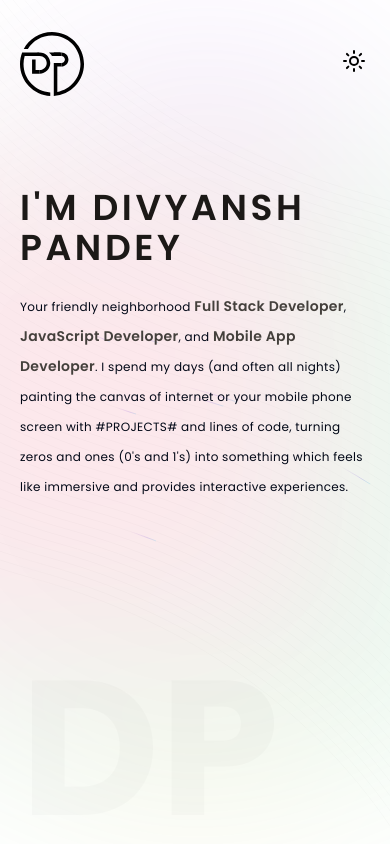
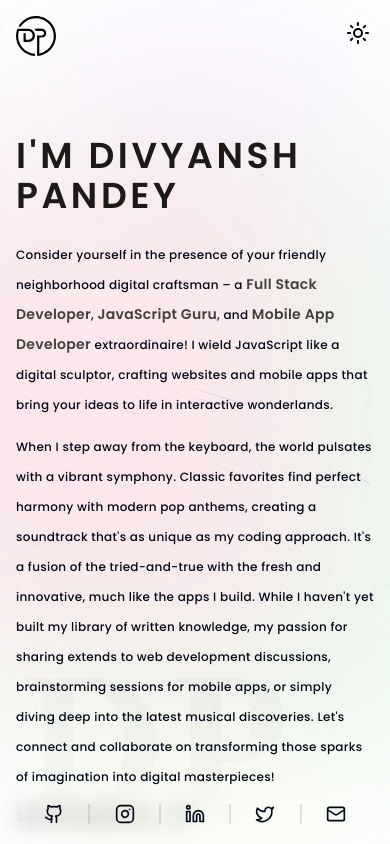
Before and after one commit to inevitableDivu/portfolio, a Next.js app: page / in a window 390 px wide. Built offline with nearby package versions, Linux system fonts and the light colour scheme.

Commit message:
Fix: responsiveness and added social buttons

```diff
--- a/app/globals.css
+++ b/app/globals.css
@@ -75,18 +75,16 @@
   }
 }
 
-@media (min-width: 768px) {
-  ::-webkit-scrollbar {
-      @apply w-2;
-    }
+::-webkit-scrollbar {
+  @apply w-2 hidden md:block;
+}
 
-    ::-webkit-scrollbar-thumb {
-      @apply bg-gray-600;
-    }
+::-webkit-scrollbar-thumb {
+  @apply bg-gray-600 rounded-full;
+}
 
-    ::-webkit-scrollbar-track {
-      @apply bg-gray-300;
-    }
+::-webkit-scrollbar-track {
+  @apply bg-gray-300 rounded-full;
 }
 
 *::selection {
--- a/app/layout.tsx
+++ b/app/layout.tsx
@@ -37,12 +37,12 @@ export default function RootLayout({
 				suppressHydrationWarning
 			>
 				{styles.background === "boxes" && (
-					<div className="absolute inset-0 w-full h-full bg-slate-600/50 z-20 [mask-image:radial-gradient(transparent,white)] pointer-events-none" />
+					<div className="absolute inset-0 w-full h-full bg-slate-600/50 z-20 [mask-image:radial-gradient(transparent,white)] dark:[mask-image:radial-gradient(transparent,black)] pointer-events-none" />
 				)}
 				{styles.cursor && styles.background !== "boxes" && <MouseTracker />}
 				<Background />
 				<div
-					className={cn("p-5 sm:p-8 md:p-10 max-h-full overflow-y-auto", {
+					className={cn("p-4 sm:p-5 max-h-full overflow-y-auto h-full", {
 						"fixed inset-0 z-10": styles.background === "beam",
 					})}
 				>
--- a/app/page.tsx
+++ b/app/page.tsx
@@ -1,27 +1,51 @@
-import Text from "@/components/text.rich";
+import CustomLink from "@/components/link";
+import SocialButtons from "@/components/social.button";
 import { beamStyle, profile, user } from "@/constants/data";
 import { formatAbout } from "@/lib/markdown";
 import { cn } from "@/lib/utils";
+import { ArrowUp } from "lucide-react";
 
 function Home() {
 	return (
-		<div className="py-20 lg:pt-48 max-w-2xl lg:max-w-3xl xl:max-w-4xl mx-auto space-y-6 flex flex-col z-20">
+		<div className="max-w-2xl sm:max-w-xl lg:max-w-4xl xl:max-w-5xl mx-auto my-12 md:my-0 flex flex-col z-20 pb-20 sm:pb-0">
 			<h1
 				className={cn(
-					"uppercase font-semibold text-4xl tracking-widest text-stone-900 dark:text-stone-200",
+					"uppercase font-semibold text-4xl tracking-widest text-stone-900 dark:text-stone-200 mt-8 mb-6",
 					beamStyle
 				)}
 			>
 				I&apos;m {user.name}
 			</h1>
+			<div className="space-y-3 flex flex-col">
+				{profile.about.map((para, index) => (
 					<p
+						key={index}
 						className={cn(
-					"text-xs md:text-sm leading-[2.5] md:leading-[2.5] tracking-wide font-normal",
+							"text-xs font-medium dark:font-normal md:text-sm leading-[2.5] md:leading-loose lg:leading-[2.5] tracking-wide z-20",
 							beamStyle
 						)}
 					>
-				{formatAbout(profile.about)}
+						{formatAbout(para)}
 					</p>
+				))}
+			</div>
+			<br className="hidden md:block" />
+			<div className="my-3 md:my-0">
+				<div className="flex items-center gap-3">
+					<CustomLink
+						href="/about"
+						underlineClass="origin-left mx-0"
+						className="text-sm dark:text-white"
+					>
+						<span>See more about me</span>{" "}
+					</CustomLink>
+					<span className="rotate-90">
+						<ArrowUp className="h-5 w-5 animate-bounce" />
+					</span>
+				</div>
+			</div>
+			<br className="hidden md:block" />
+			<SocialButtons />
 		</div>
 	);
 }
--- a/components/background-beams.tsx
+++ b/components/background-beams.tsx
@@ -138,7 +138,7 @@ export default function BackgroundBeams({ className }: { className?: string }) {
 				<div className="h-[30rem] aspect-square bg-rose-600 dark:bg-rose-400 right-16 md:right-[calc(30vw)] top-[calc(20vh)] absolute blur-3xl" />
 			</div>
 			<div className="absolute bottom-0 md:bottom-5 left-5 text-[12rem] md:text-[16rem] xl:text-[24rem] font-bold text-black/[2%] dark:text-white/[3%] leading-none">
-				<span className="uppercase">DP</span>
+				<span className="uppercase font-serif">DP</span>
 			</div>
 		</div>
 	);
--- /dev/null
+++ b/components/link.tsx
@@ -0,0 +1,38 @@
+import { cn } from "@/lib/utils";
+import Link from "next/link";
+import React from "react";
+
+type CustomLinkProps = React.PropsWithChildren &
+	React.ComponentProps<typeof Link> & {
+		wrapperClass?: string;
+		underlineClass?: string;
+	};
+
+function CustomLink({
+	children,
+	className,
+	wrapperClass,
+	underlineClass,
+	...props
+}: CustomLinkProps) {
+	return (
+		<Link {...props} className={cn(wrapperClass)}>
+			<span
+				className={cn(
+					"text-xs xl:text-sm relative group font-medium text-stone-600 dark:text-stone-300",
+					className
+				)}
+			>
+				{children}
+				<div
+					className={cn(
+						"absolute origin-left border-0 group-hover:border border-stone-600 dark:bg-stone-300 w-0 group-hover:w-full transition-all duration-500 bottom-0 inset-x-0 mx-auto",
+						underlineClass
+					)}
+				/>
+			</span>
+		</Link>
+	);
+}
+
+export default CustomLink;
--- a/components/navbar.tsx
+++ b/components/navbar.tsx
@@ -6,7 +6,8 @@ import { cn } from "@/lib/utils";
 import { motion, useCycle } from "framer-motion";
 import { MoonIcon, SunIcon } from "lucide-react";
 import Link from "next/link";
-import { useEffect, useLayoutEffect } from "react";
+import { useEffect, useLayoutEffect, useSyncExternalStore } from "react";
+import CustomLink from "./link";
 
 const navigations = [
 	{ name: "Home", href: "/" },
@@ -17,19 +18,18 @@ const navigations = [
 
 function Navbar() {
 	return (
-		<nav className="flex items-center justify-between py-3 md:py-6 lg:px-5">
+		<nav className="flex items-center justify-between lg:px-5 p-0 sm:pt-6 md:py-10 sm:max-w-xl mx-auto md:max-w-none transition-all duration-150">
 			<div className="z-10">
-				<Logo className="h-16 w-16 text-black dark:text-white" />
+				<Link href="/">
+					<Logo className="h-10 w-10 text-black dark:text-white" />
+				</Link>{" "}
 			</div>
 			<div className="hidden md:flex">
-				<ul className="flex gap-2">
+				<ul className="flex gap-2 items-center">
 					{navigations.map((nav) => (
-						<Link href={nav.href} key={nav.name}>
-							<li className="text-xs xl:text-sm px-4 py-3 relative group font-medium text-stone-600 dark:text-stone-300">
-								{nav.name}
-								<div className="absolute origin-center h-0.5 bg-stone-500 dark:bg-stone-400 w-0 group-hover:w-full transition-all duration-[400ms] bottom-0 inset-x-0 mx-auto" />
-							</li>
-						</Link>
+						<CustomLink href={nav.href} key={nav.name} className="px-4 py-3">
+							{nav.name}
+						</CustomLink>
 					))}
 
 					<ThemeButton />
@@ -49,6 +49,7 @@ const ThemeButton = () => {
 		if (isDark) {
 			document.documentElement.classList.add("dark");
 			localStorage.theme = "dark";
+			toggleTheme(1);
 		} else {
 			document.documentElement.classList.remove("dark");
 			localStorage.theme = "light";
@@ -65,10 +66,7 @@ const ThemeButton = () => {
 	return (
 		<button
 			onClick={() => toggleTheme()}
-			className={cn("h-8 w-8 rounded-full overflow-hidden", {
-				"text-white": isDark,
-				"text-black": !isDark,
-			})}
+			className={cn("h-8 w-8 rounded-full overflow-hidden text-black dark:text-white")}
 		>
 			<motion.div className="h-full" animate={{ translateY: isDark ? "-100%" : "0%" }}>
 				<div className="h-full flex items-center justify-center">
--- /dev/null
+++ b/components/social.button.tsx
@@ -0,0 +1,38 @@
+import React from "react";
+import { ArrowUp, GithubIcon, Instagram, Mail, Linkedin, Twitter } from "lucide-react";
+import Link from "next/link";
+import { cn } from "@/lib/utils";
+
+const socials = {
+	github: GithubIcon,
+	instagram: Instagram,
+	linkedin: Linkedin,
+	twitter: Twitter,
+	mail: Mail,
+};
+
+function SocialButtons() {
+	return (
+		<div className="fixed inset-x-0 bottom-0 sm:relative sm:bg-transparent backdrop-blur-md p-5 sm:p-0 flex items-center justify-around sm:justify-start sm:gap-8 z-50 sm:z-20">
+			{Object.keys(socials).map((key, index) => {
+				const Icon = socials[key as keyof typeof socials];
+				return (
+					<Link
+						href={"#"}
+						className={cn(
+							"flex-1 sm:flex-none flex items-center justify-center sm:text-stone-800 dark:sm:text-stone-200 group",
+							{
+								"border-r-2 border-zinc-500/20 sm:border-none":
+									index !== Object.keys(socials).length - 1,
+							}
+						)}
+					>
+						<Icon className="h-5 w-5 group-hover:scale-125 transition-all duration-300" />
+					</Link>
+				);
+			})}
+		</div>
+	);
+}
+
+export default SocialButtons;
--- a/constants/data.ts
+++ b/constants/data.ts
@@ -4,7 +4,7 @@ import BackgroundBoxes from "@/components/background-boxes";
 export const user = {
 	name: "Divyansh Pandey",
 	nameInitials: "dp",
-	profession: ["Full Stack Developer", "JavaScript Developer", "Mobile App Developer"],
+	profession: ["Full Stack Developer", "JavaScript Guru", "Mobile App Developer"],
 };
 
 export const socialNetworks = {
@@ -17,8 +17,10 @@ export const socialNetworks = {
 };
 
 export const profile = {
+	title: "Your Friendly Neighborhood Digital Craftsman: Building Apps with Beats of Code",
 	about: [
-		`Your friendly neighborhood %PROFESSION%. I spend my days (and often all nights) painting the canvas of internet or your mobile phone screen with #PROJECTS# and lines of code, turning zeros and ones (0's and 1's) into something which feels like immersive and provides interactive experiences.`,
+		`Consider yourself in the presence of your friendly neighborhood digital craftsman – a %PROFESSION% extraordinaire! I wield JavaScript like a digital sculptor, crafting websites and mobile apps that bring your ideas to life in interactive wonderlands.`,
+		`When I step away from the keyboard, the world pulsates with a vibrant symphony. Classic favorites find perfect harmony with modern pop anthems, creating a soundtrack that's as unique as my coding approach. It's a fusion of the tried-and-true with the fresh and innovative, much like the apps I build. While I haven't yet built my library of written knowledge, my passion for sharing extends to web development discussions, brainstorming sessions for mobile apps, or simply diving deep into the latest musical discoveries. Let's connect and collaborate on transforming those sparks of imagination into digital masterpieces!`,
 	],
 };
 
--- a/lib/markdown.tsx
+++ b/lib/markdown.tsx
@@ -1,10 +1,9 @@
 import Text from "@/components/text.rich";
 import { user } from "@/constants/data";
 
-function formatAbout(about: string[]): (JSX.Element | string)[] {
+function formatAbout(paragraph: string): (JSX.Element | string)[] {
 	let response: (JSX.Element | string)[] = [];
 
-	about.forEach((paragraph) => {
 	let jsxEl: (JSX.Element | string)[] = [];
 	if (paragraph.includes("%PROFESSION%")) {
 		let profession: (JSX.Element | string)[] = [];
@@ -16,10 +15,11 @@ function formatAbout(about: string[]): (JSX.Element | string)[] {
 		});
 		let updatedPara = paragraph.split("%PROFESSION%");
 		jsxEl = [updatedPara[0], ...profession, ...updatedPara.slice(1)];
+	} else {
+		jsxEl = [paragraph];
 	}
 
 	if (jsxEl) response.push(...jsxEl);
-	});
 
 	return response;
 }
```
Also changed, not shown: components/background-boxes.tsx (+25 -8 lines). Lines whose indentation alone changed are shown as unchanged.
